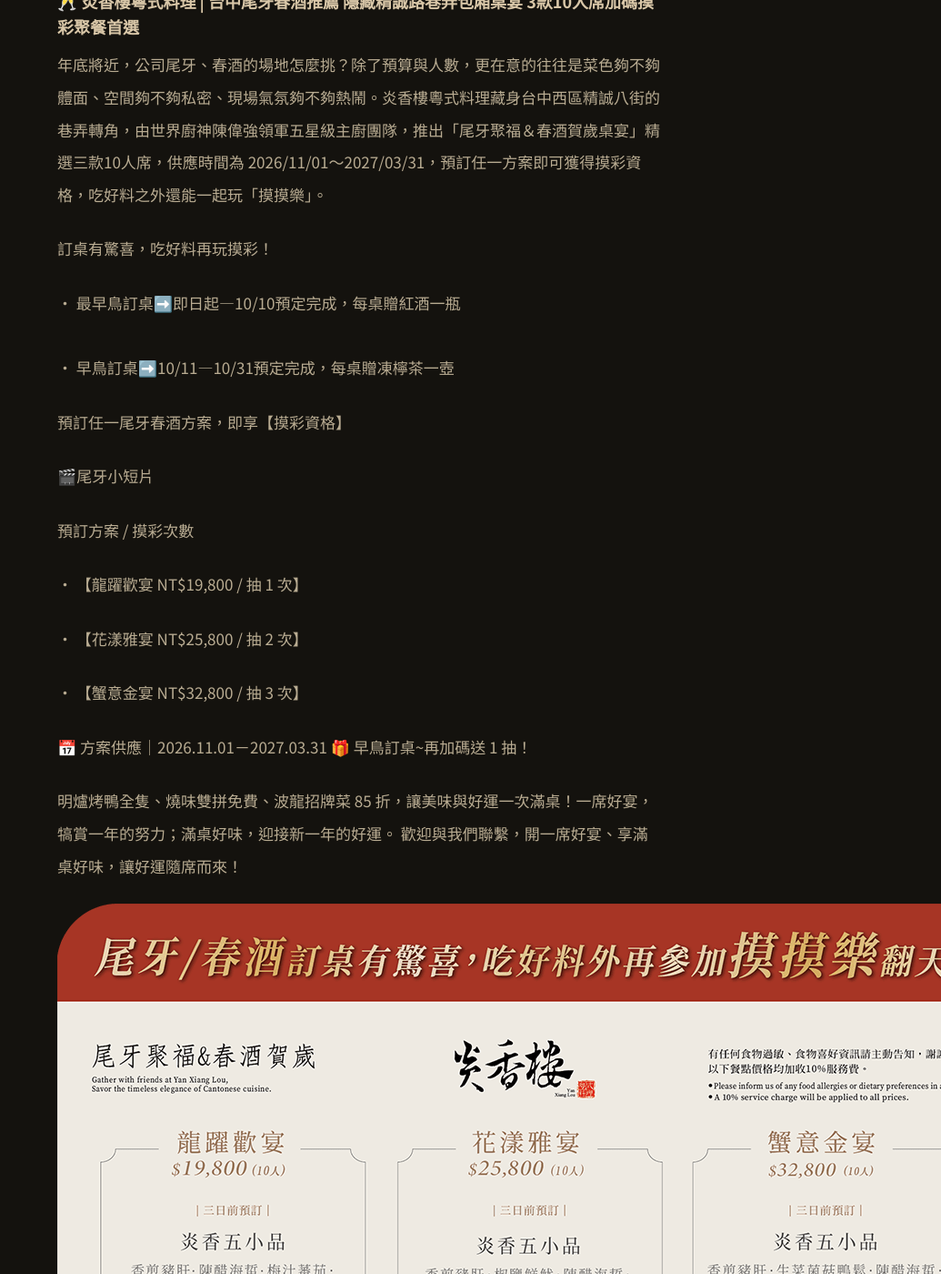
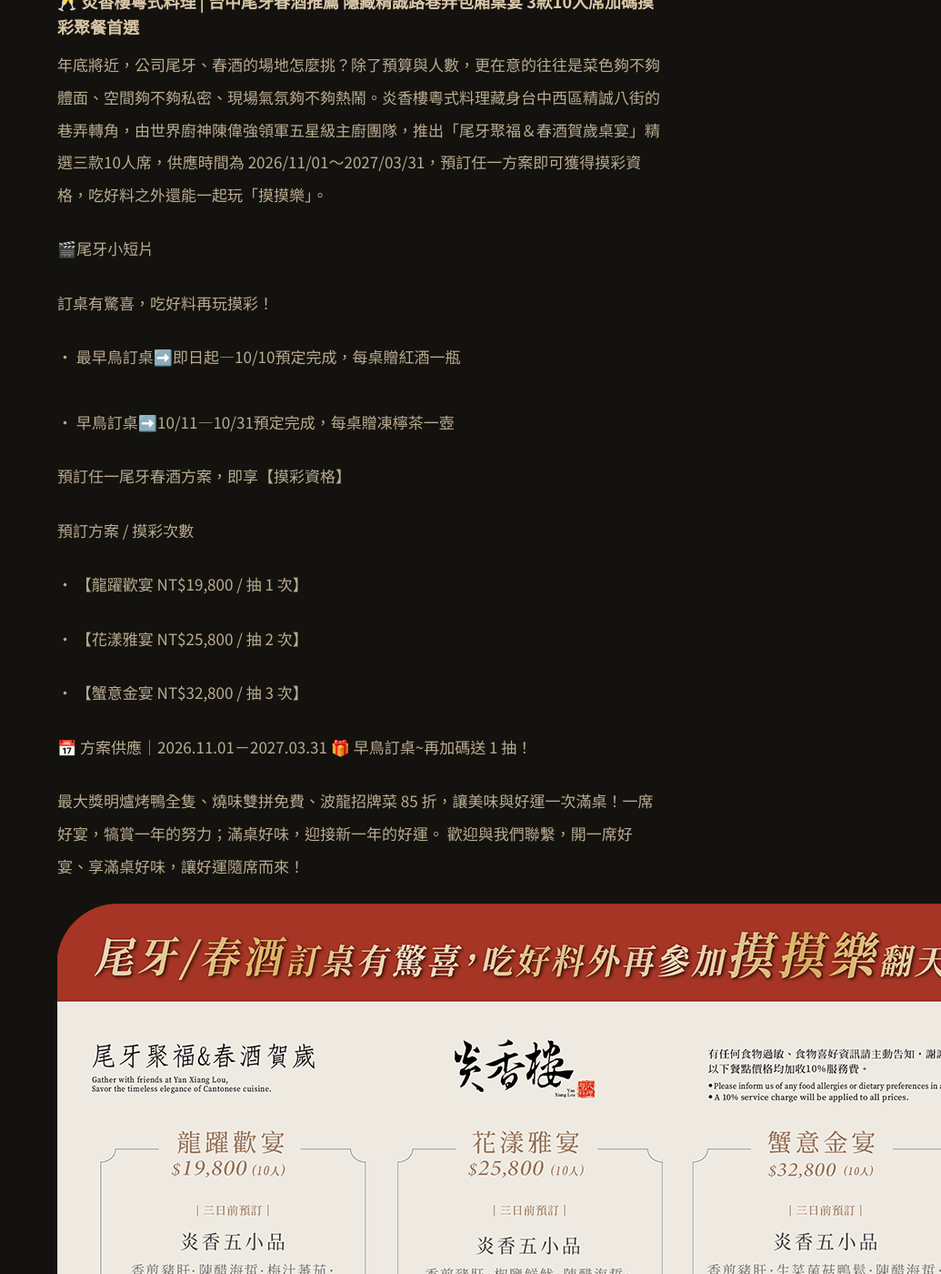
Before and after one commit to yanxianglou/yanxianglou.github.io, a Jekyll site: the page built from _news/2026-09-03-【尾牙-春酒-好宴開席🥂】.md, in a window 1280 px wide and 1400 px high, scrolled down 1170 px. Shown: the whole window at 91% size, without its empty margins (245-1280 px from the left). Built offline with Jekyll 4.4.1, drawn with Linux system fonts in a browser that asks for light colours.

Commit message:
Update 最新消息 “2026-09-03-【尾牙-春酒-好宴開席🥂】”

```diff
--- a/_news/2026-09-03-【尾牙-春酒-好宴開席🥂】.md
+++ b/_news/2026-09-03-【尾牙-春酒-好宴開席🥂】.md
@@ -35,12 +37,12 @@
 📅 方案供應｜2026.11.01－2027.03.31
 🎁 早鳥訂桌~再加碼送 1 抽！
 
-明爐烤鴨全隻、燒味雙拼免費、波龍招牌菜 85 折，讓美味與好運一次滿桌！一席好宴，犒賞一年的努力；滿桌好味，迎接新一年的好運。
+最大獎明爐烤鴨全隻、燒味雙拼免費、波龍招牌菜 85 折，讓美味與好運一次滿桌！一席好宴，犒賞一年的努力；滿桌好味，迎接新一年的好運。
 歡迎與我們聯繫，開一席好宴、享滿桌好味，讓好運隨席而來！
 
+
+
 ![台中尾牙推薦、台中春酒推薦、台中中菜餐廳、台中粵菜、台中西區、台中美食、台中包廂餐廳、台中合菜桌宴、台中公司聚餐、台中片皮鴨](/assets/img/uploads/尾牙菜單_line.png "炎香樓尾牙聚福＆春酒賀歲桌宴精選三款 10 人桌宴方案")
-
-##### \-------------------------------
 
 **文章目錄**
 
```
Also changed, not shown: other parts of _news/2026-09-03-【尾牙-春酒-好宴開席🥂】.md (+4 -2 lines).
